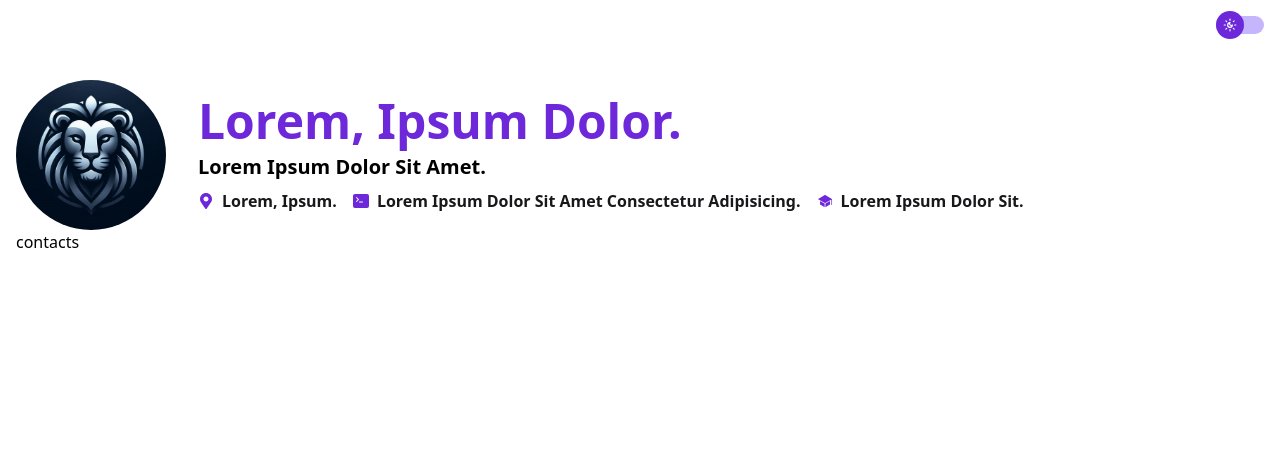
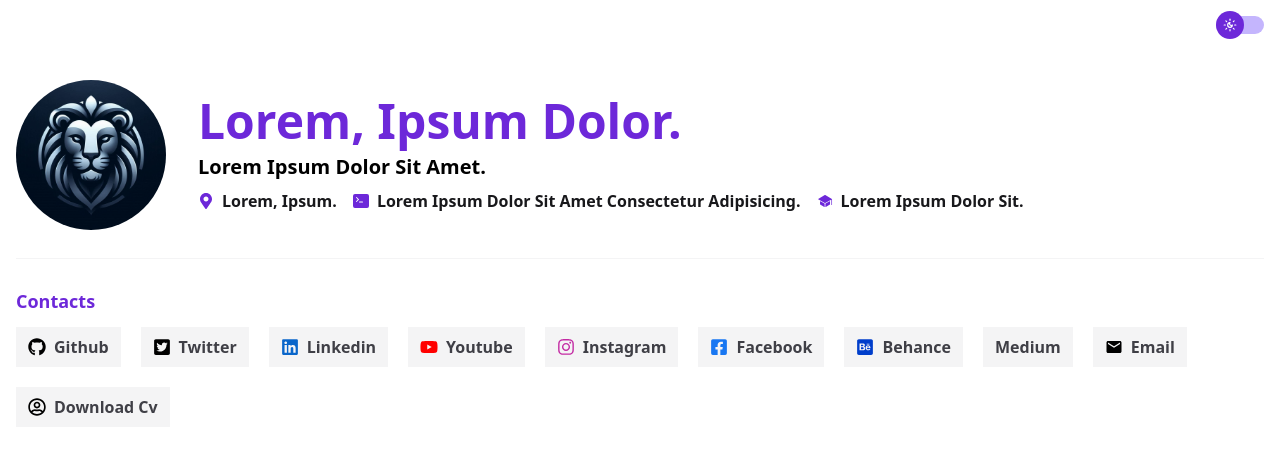
Before and after one commit to mar-g/portfolio-v3-marg, a Next.js app: page / in a window 1280 px wide. Shown: the top 454 px of the page. Built offline with nearby package versions, Linux system fonts and the light colour scheme.

Commit message:
commit 05

```diff
--- a/components/Contacts.js
+++ b/components/Contacts.js
@@ -1,9 +1,81 @@
+import Link from "next/link";
+import { FaGithub, FaTwitterSquare } from "react-icons/fa";
+import { FaSquareXTwitter } from "react-icons/fa6";
+import { FaLinkedin } from "react-icons/fa";
+import { FaYoutube } from "react-icons/fa";
+import { FaInstagram } from "react-icons/fa";
+import { FaFacebookSquare } from "react-icons/fa";
+import { FaBehanceSquare } from "react-icons/fa";
+import { FaMedium } from "react-icons/fa";
+import { MdEmail } from "react-icons/md";
+import { FaRegUserCircle } from "react-icons/fa";
+
 import Heading from "./Heading";
+import data from "@/data/contacts";
 
 export default function Contacts() {
   return (
-    <section>
+    <section className="border-t py-7 border-zinc-100 dark:border-zinc-800">
       <Heading>contacts</Heading>
+      <div className="flex flex-wrap items-center gap-5">
+        {data.map((contact) => (
+          <Link
+            href={contact.link}
+            key={contact.id}
+            target="_blank"
+            className="flex items-center space-x-2 bg-zinc-100 dark:bg-zinc-800 px-3 py-2"
+          >
+            {contact.name === "github" && (
+              <FaGithub size={18} className="text-black dark:text-white" />
+            )}
+            {contact.name === "twitter" && (
+              <FaTwitterSquare
+                size={18}
+                className="text-black dark:text-white"
+              />
+            )}
+            {contact.name === "linkedin" && (
+              <FaLinkedin
+                size={18}
+                className="text-[#0a66ca] dark:text-white"
+              />
+            )}
+            {contact.name === "youtube" && (
+              <FaYoutube size={18} className="text-[#ff0000] dark:text-white" />
+            )}
+            {contact.name === "instagram" && (
+              <FaInstagram
+                size={18}
+                className="text-[#c32aa3] dark:text-white"
+              />
+            )}
+            {contact.name === "facebook" && (
+              <FaFacebookSquare
+                size={18}
+                className="text-[#1877f2] dark:text-white"
+              />
+            )}
+            {contact.name === "behance" && (
+              <FaBehanceSquare
+                size={18}
+                className="text-[#003ECB] dark:text-white"
+              />
+            )}
+            {contact.name === "email" && (
+              <MdEmail size={18} className="text-black dark:text-white" />
+            )}
+            {contact.name === "cv" && (
+              <FaRegUserCircle
+                size={18}
+                className="text-black dark:text-white"
+              />
+            )}
+            <span className="text-base capitalize text-zinc-700 dark:text-white font-bold">
+              {contact.label}
+            </span>
+          </Link>
+        ))}
+      </div>
     </section>
   );
 }
--- a/components/Header.js
+++ b/components/Header.js
@@ -9,7 +9,7 @@
 export default function Header() {
   const { image, name, jobTitle, address, experience, education } = data;
   return (
-    <header className="flex flex-wrap md:flex-row flex-col items-center gap-y-9 gap-x-8">
+    <header className="flex flex-wrap md:flex-row flex-col items-center gap-y-9 gap-x-8 pb-7">
       <div className="w-[200px] md:w-[150px] h-[200px] md:h-[150px] relative rounded-full overflow-hidden">
         <Image
           src={image}
--- a/components/Heading.js
+++ b/components/Heading.js
@@ -1,3 +1,7 @@
 export default function Heading({ children }) {
-  return <h3>{children}</h3>;
+  return (
+    <h3 className="capitalize text-base md:text-lg text-violet-700 dark:text-zinc-400 font-bold mb-3">
+      {children}
+    </h3>
+  );
 }
```
